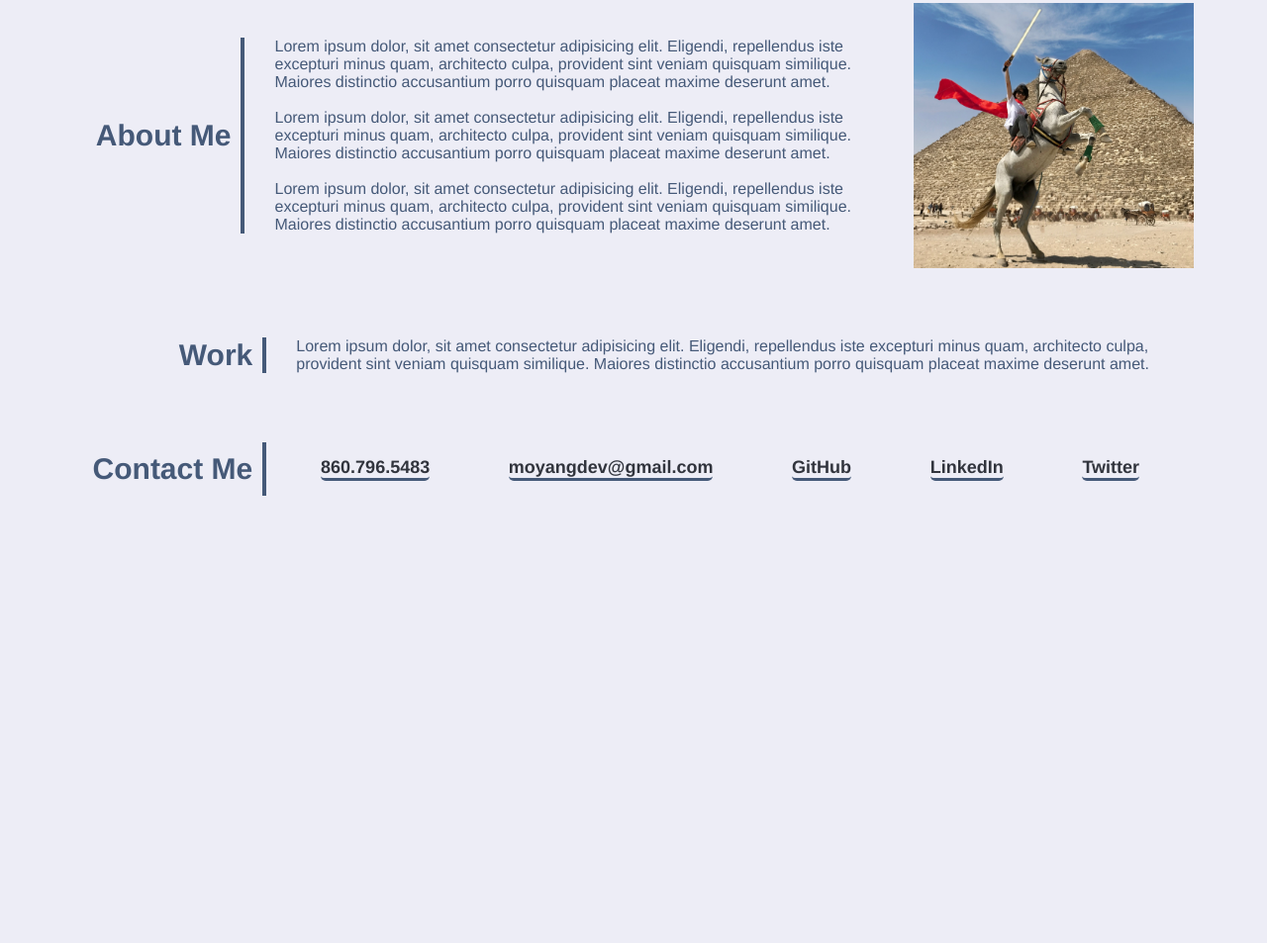
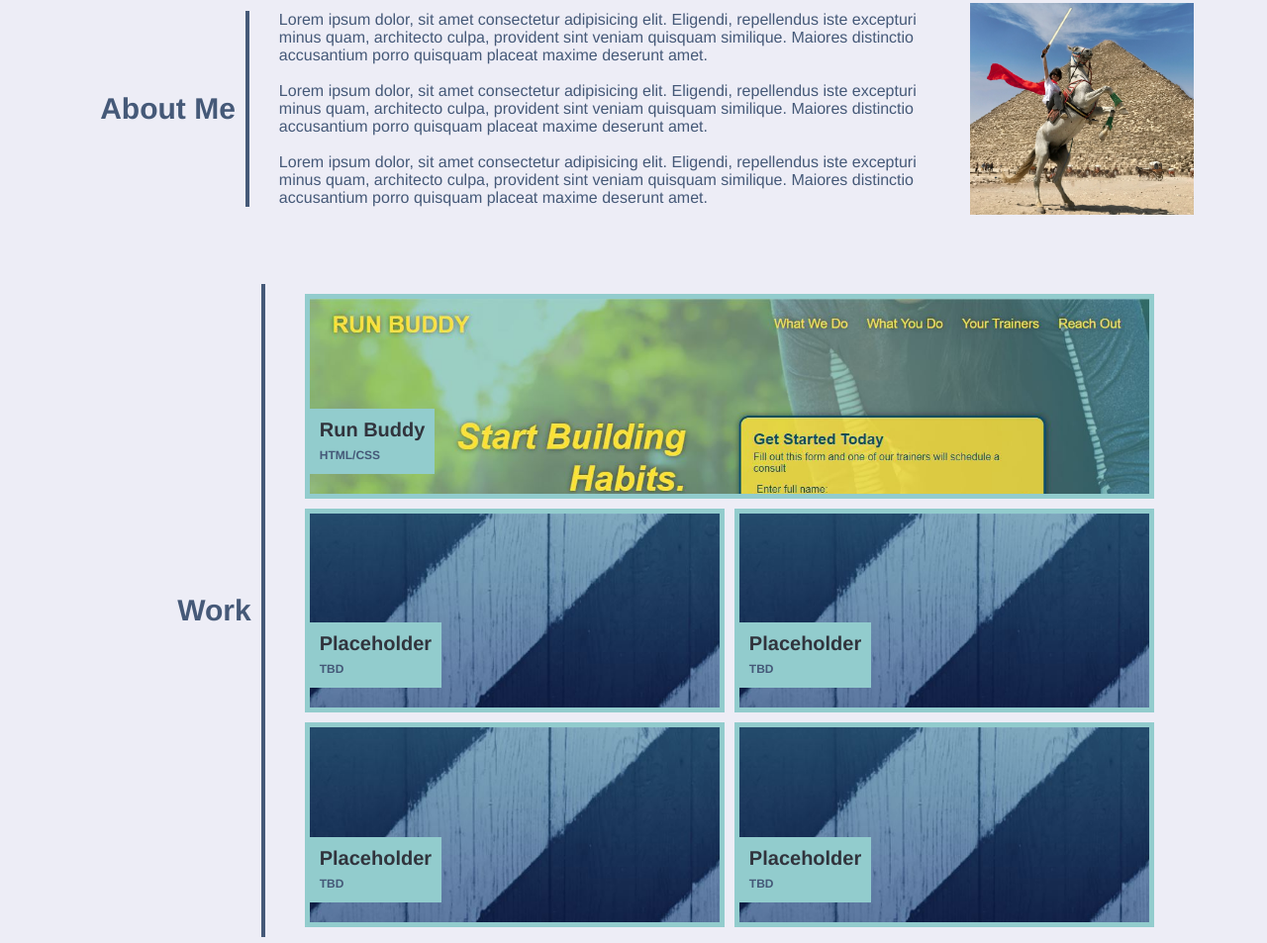
Before and after one commit to moyangdev/Professional-Portfolio, a plain HTML site: page index.html in a window 1280 px wide. Shown: the part 267-1220 px from the top of the page at 99% size. Before the commit the page ends 828 px from the top, so only its background shows below. Drawn offline with Linux system fonts and the light colour scheme.

Commit message:
completed template for work section and added run-buddy jpg to be used in work section

```diff
--- a/assets/css/style.css
+++ b/assets/css/style.css
@@ -153,6 +153,7 @@ section {
 .step-text {
     flex: 12;
     border-left: 4px solid var(--section-color);
+    text-align: left;
 }
 
 
@@ -166,7 +167,7 @@ section {
 
 .img-responsive, .thumbnail a>img, .thumbnail>img {
     display: block;
-    max-width: 25%;
+    max-width: 20%;
     height: auto;
 }
 
@@ -187,6 +188,74 @@ section {
     color: var(--header-color);
     font-weight: bold;
     border-bottom: 3px solid var(--section-color);
+}
+
+
+/*********MY-WORK**********/
+.grid-work-container {
+    display: grid;
+    height: 80vh;
+    flex: 80%;
+    padding: 0 30px;
+    grid-gap: 10px;
+}
+
+.grid-item {
+    width: 100%;
+    height: 100%;
+    background-size: cover;
+    display: flex;
+    justify-content: flex-start;
+    align-items: flex-end;
+    background: cover;
+    border: 5px solid var(--primary-color);
+}
+
+.grid-item a{
+    text-decoration: none;
+}
+
+.grid-work-item-1 {
+    grid-column: 1 / span 2 ;
+    background-image: url('../images/run-buddy.JPG');
+}
+
+.grid-work-item-2 {
+    grid-column: 1 / span 1 ;
+    grid-row: 2 / span 1;
+    background-image: url('../images/hero-bg.JPG');
+}
+
+.grid-work-item-3 {
+    grid-column: 2 / span 1 ;
+    grid-row: 2 / span 1;
+    background-image: url('../images/hero-bg.JPG');
+}
+
+.grid-work-item-4 {
+    grid-column: 1 / span 1 ;
+    grid-row: 3 / span 1;
+    background-image: url('../images/hero-bg.JPG');
+}
+
+.grid-work-item-5 {
+    grid-column: 2 / span 1 ;
+    grid-row: 3 / span 1;
+    background-image: url('../images/hero-bg.JPG');
+}
+
+.grid-item p {
+    margin: 20px 10px 20px 0;
+    padding: 10px;
+    background-color:var(--primary-color);
+    font-size: 20px;
+    font-weight: bold;
+    color: var(--header-color);
+}
+
+.grid-item span {
+    font-size: 12px;
+    color: var(--section-color);
 }
 
 
--- a/index.html
+++ b/index.html
@@ -59,10 +59,30 @@
     <!-- "Work" section -->
     <section id="work" class="step">
         <h3>Work</h3>
-        <div class="step-text">
-            <p>Lorem ipsum dolor, sit amet consectetur adipisicing elit. Eligendi, repellendus iste excepturi minus quam, architecto culpa, provident sint veniam quisquam similique. Maiores distinctio accusantium porro quisquam placeat maxime deserunt amet.</p>
-        </div>
+    <section id="work" class="generic-layout step-text" >
+
+            <div class="grid-work-container">
+
+                <div class="grid-item grid-work-item-1">
+                    <a href="https://moyangdev.github.io/run-buddy/" target="_blank">
+                    <p>Run Buddy<br><span>HTML/CSS</span></p>
+                    </a>
+                </div>
+                <div class="grid-item grid-work-item-2">
+                    <p>Placeholder<br><span>TBD</span></p>
+                </div>
+                <div class="grid-item grid-work-item-3">
+                    <p>Placeholder<br><span>TBD</span></p>
+                </div>
+                <div class="grid-item grid-work-item-4">
+                    <p>Placeholder<br><span>TBD</span></p>
+                </div>
+                <div class="grid-item grid-work-item-5">
+                    <p>Placeholder<br><span>TBD</span></p>
+                </div>
+            </div>
     </section>
+</section>
 
 
     <section id="contact-me" class="step">
```
Also changed, not shown: assets/images/run-buddy.JPG (added).
